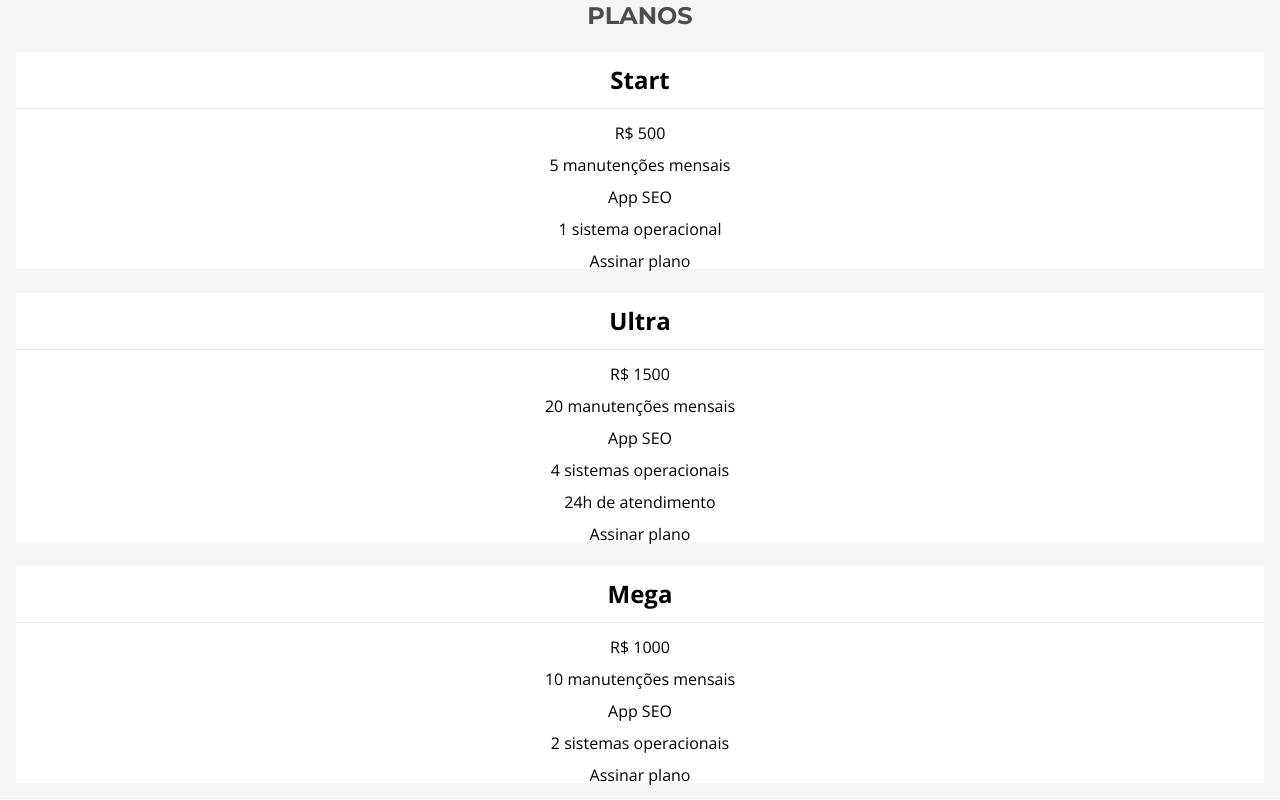
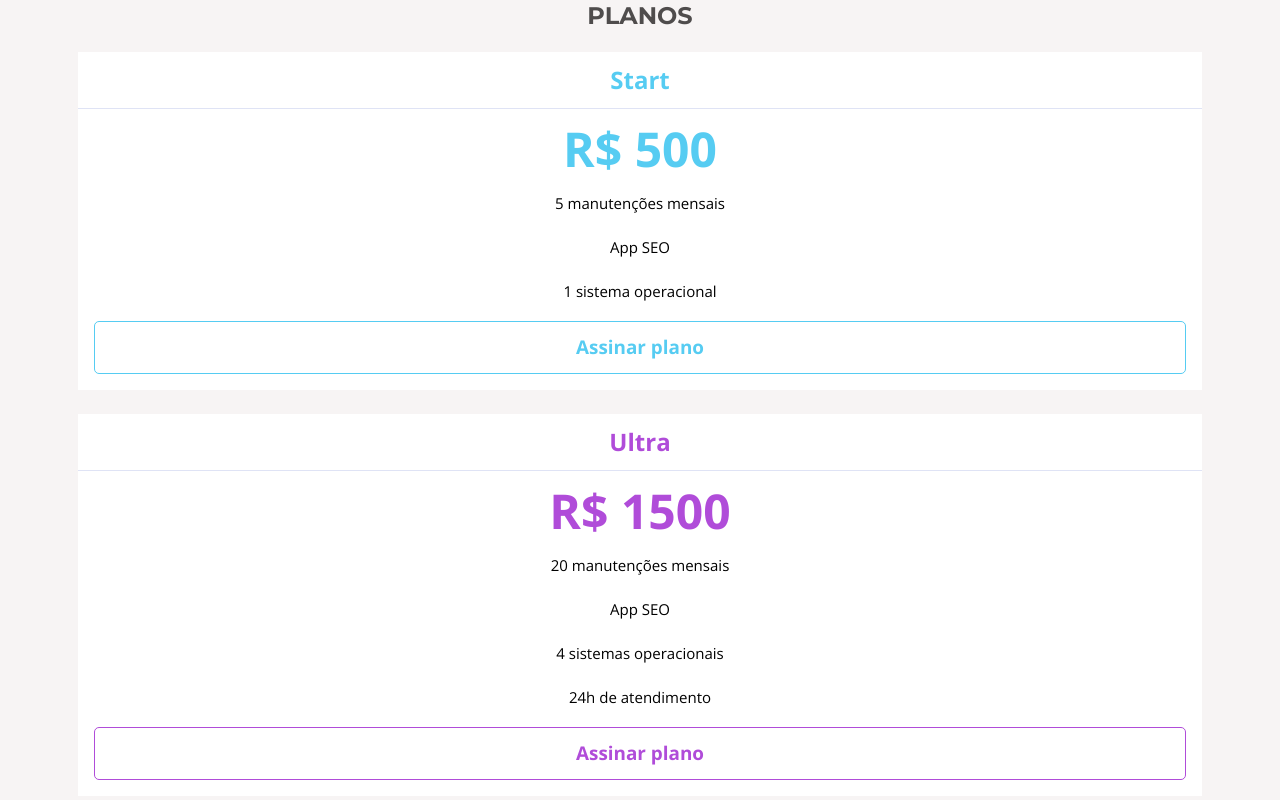
Before and after one commit to Alikson95/Apeperia, a plain HTML site: page index.html in a window 1280 px wide. Shown: the part 2200-3000 px from the top of the page. Drawn offline with nearby package versions, Linux system fonts and the light colour scheme.

Commit message:
Finalizando a seção planos

```diff
--- a/css/planos.css
+++ b/css/planos.css
@@ -1,7 +1,10 @@
 .planos {
     background-color: var(--cinza-claro);
+    padding: 3rem 0;
     display: flex;
     flex-direction: column;
+    align-items: center;
+    justify-content: center;
     row-gap: 1.5rem;
 }
 
@@ -22,6 +25,7 @@
     display: flex;
     flex-direction: column;
     row-gap: 1rem;
+    width: 90%;
 }
 
 .planos .planos__cards .planos__cards-titulo {
@@ -31,3 +35,58 @@
     border-bottom: 1px solid var(--azul-claro);
     padding: 1rem 0;
 }
+
+.planos .planos__cards .planos__cards-valor {
+    font-size: 3rem;
+    font-weight: 700;
+}
+
+.planos .planos__cards .planos__cards-texto {
+    font-size: .94rem;
+    line-height: 1.75rem;
+}
+
+.planos .planos__cards .planos__cards-botao {
+    font-size: 1.18rem;
+    line-height: 1.18rem;
+    font-weight: 700;
+    padding: 1rem 2rem;
+    text-align: center;
+    margin: 0 1rem 1rem;
+}
+
+/* PLANO STAR */
+
+.start {
+    color: var(--planos-cartao-start);
+}
+
+.botao-start {
+    border: 1px solid var(--planos-cartao-start);
+    border-radius: 5px;
+    color: var(--planos-cartao-start);
+}
+
+/* PLANO ULTRA */
+
+.ultra {
+    color: var(--planos-cartao-ultra);
+}
+
+.botao-ultra {
+    border: 1px solid var(--planos-cartao-ultra);
+    border-radius: 5px;
+    color: var(--planos-cartao-ultra);
+}
+
+/* PLANO MEGA */
+
+.mega {
+    color: var(--planos-cartao-mega);
+}
+
+.botao-mega {
+    border: 1px solid var(--planos-cartao-mega);
+    border-radius: 5px;
+    color: var(--planos-cartao-mega);
+}
--- a/index.html
+++ b/index.html
@@ -72,29 +72,29 @@
         <section class="container planos">
             <h3 class="planos__titulo">Planos</h3>
             <div class="planos__cards">
-                <h4 class="planos__cards-titulo">Start</h4>
-                <p class="planos__cards-valor">R$ 500</p>
+                <h4 class="planos__cards-titulo start">Start</h4>
+                <p class="planos__cards-valor start">R$ 500</p>
                 <p class="planos__cards-texto">5 manutenções mensais</p>
                 <p class="planos__cards-texto">App SEO</p>
                 <p class="planos__cards-texto">1 sistema operacional</p>
-                <a href="#" class="planos__cards-botao">Assinar plano</a>
+                <a href="#" class="planos__cards-botao botao-start">Assinar plano</a>
             </div>
             <div class="planos__cards">
-                <h4 class="planos__cards-titulo">Ultra</h4>
-                <p class="planos__cards-valor">R$ 1500</p>
+                <h4 class="planos__cards-titulo ultra">Ultra</h4>
+                <p class="planos__cards-valor ultra">R$ 1500</p>
                 <p class="planos__cards-texto">20 manutenções mensais</p>
                 <p class="planos__cards-texto">App SEO</p>
                 <p class="planos__cards-texto">4 sistemas operacionais</p>
                 <p class="planos__cards-texto">24h de atendimento</p>
-                <a href="#" class="planos__cards-botao">Assinar plano</a>
+                <a href="#" class="planos__cards-botao botao-ultra">Assinar plano</a>
             </div>
             <div class="planos__cards">
-                <h4 class="planos__cards-titulo">Mega</h4>
-                <p class="planos__cards-valor">R$ 1000</p>
+                <h4 class="planos__cards-titulo mega">Mega</h4>
+                <p class="planos__cards-valor mega">R$ 1000</p>
                 <p class="planos__cards-texto">10 manutenções mensais</p>
                 <p class="planos__cards-texto">App SEO</p>
                 <p class="planos__cards-texto">2 sistemas operacionais</p>
-                <a href="#" class="planos__cards-botao">Assinar plano</a>
+                <a href="#" class="planos__cards-botao botao-mega">Assinar plano</a>
             </div>
         </section>
     </main>
```
